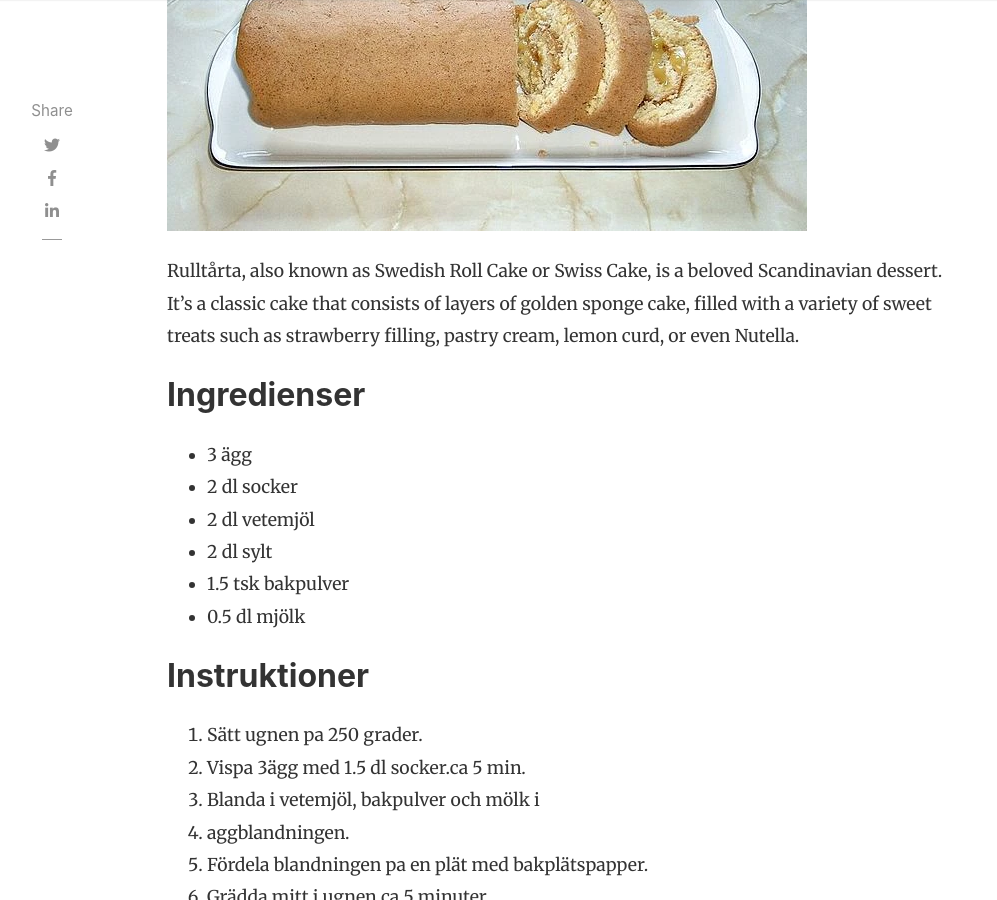
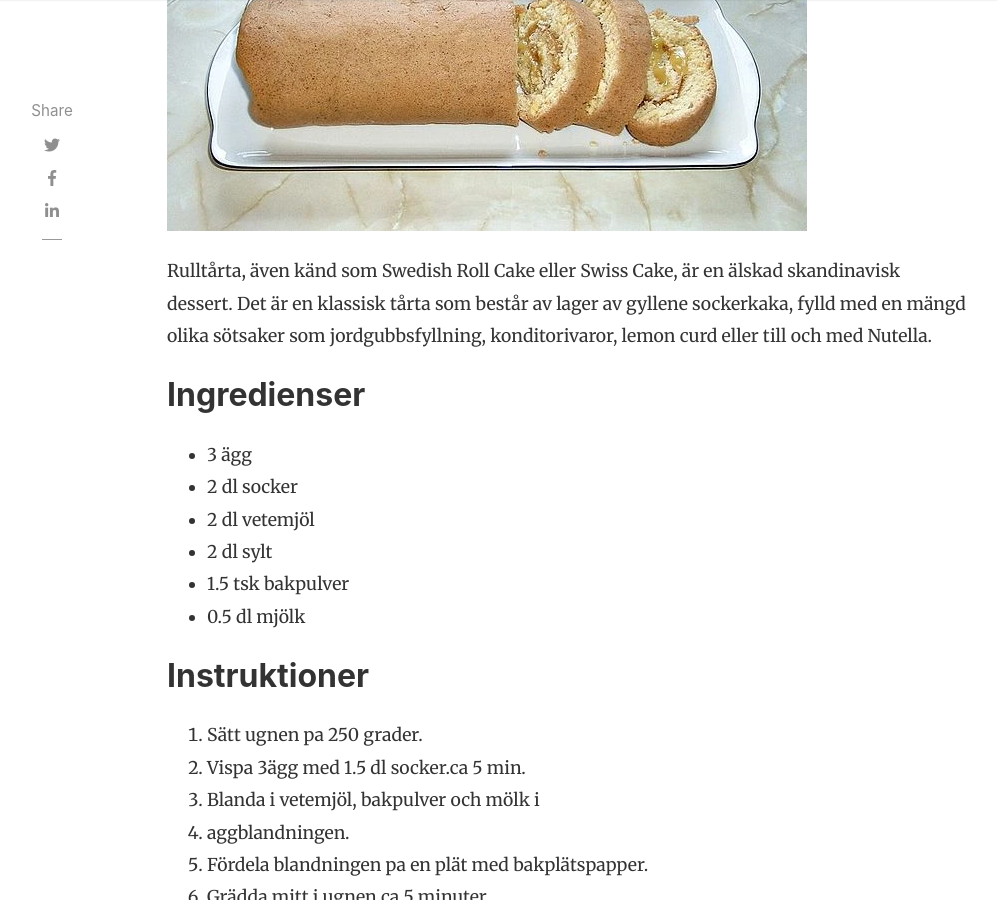
Before and after one commit to hmenorjr/hemkunskap-ax, a Jekyll site: the page built from _posts/2024-11-16-rulltarta.md, in a window 1280 px wide and 900 px high, scrolled down 483 px. Shown: the whole window, without its empty margins (118-1115 px from the left). Built offline with Jekyll 4.4.1, drawn with Linux system fonts in a browser that asks for light colours; nearby versions of some CDN libraries.

Commit message:
rulltarta.md: Update description

```diff
--- a/_posts/2024-11-16-rulltarta.md
+++ b/_posts/2024-11-16-rulltarta.md
@@ -5,11 +5,11 @@ author: ja
 categories: [ Baking ]
 tags: [ swedish, svenska ]
 image: assets/images/posts/swissroll.webp
-description: "Rulltårta, also known as Swedish Roll Cake or Swiss Cake, is a beloved Scandinavian dessert. It’s a classic cake that consists of layers of golden sponge cake, filled with a variety of sweet treats such as strawberry filling, pastry cream, lemon curd, or even Nutella."
+description: "Rulltårta, även känd som Swedish Roll Cake eller Swiss Cake, är en älskad skandinavisk dessert. Det är en klassisk tårta som består av lager av gyllene sockerkaka, fylld med en mängd olika sötsaker som jordgubbsfyllning, konditorivaror, lemon curd eller till och med Nutella."
 featured: true
 ---
 
-Rulltårta, also known as Swedish Roll Cake or Swiss Cake, is a beloved Scandinavian dessert. It’s a classic cake that consists of layers of golden sponge cake, filled with a variety of sweet treats such as strawberry filling, pastry cream, lemon curd, or even Nutella.
+Rulltårta, även känd som Swedish Roll Cake eller Swiss Cake, är en älskad skandinavisk dessert. Det är en klassisk tårta som består av lager av gyllene sockerkaka, fylld med en mängd olika sötsaker som jordgubbsfyllning, konditorivaror, lemon curd eller till och med Nutella.
 
 ## Ingredienser
 - 3 ägg
```
